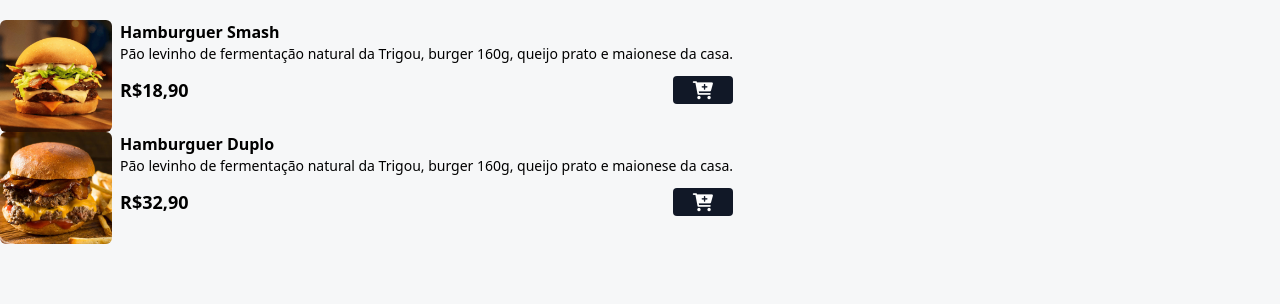
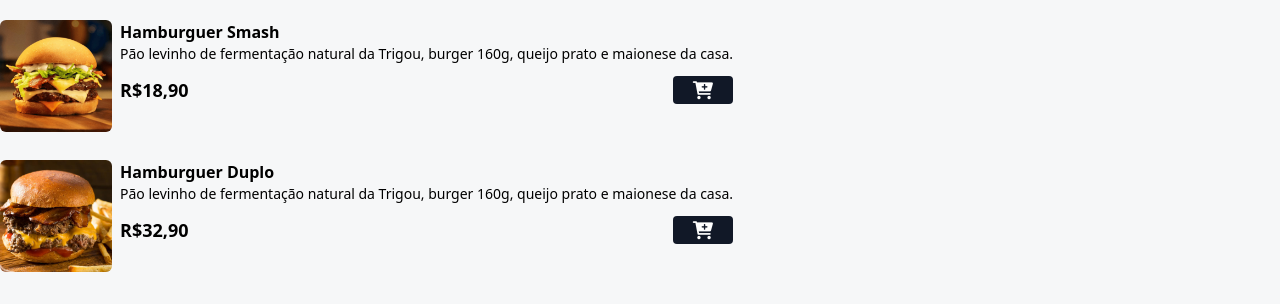
Before and after one commit to leosviana/Projeto-Cardapio, a website: page index.html in a window 1280 px wide. Shown: the part 496-800 px from the top of the page. Drawn offline with nearby package versions, Linux system fonts and the light colour scheme; files that its build step writes are made by us from their sources.

Commit message:
Update index.html

```diff
--- a/index.html
+++ b/index.html
@@ -38,7 +38,7 @@
     <!-- INÍCIO MENU -->
     <div id="menu">
 
-        <main calss="grid grid-cols-1">
+        <main class="grid grid-cols-1 gap-7 mx-auto max-w-7xl">
             <!-- PRODUTO ITEM 1 -->
             <div class="flex gap-2">
                 <!-- IMAGEM DO PRODUTO -->
```
